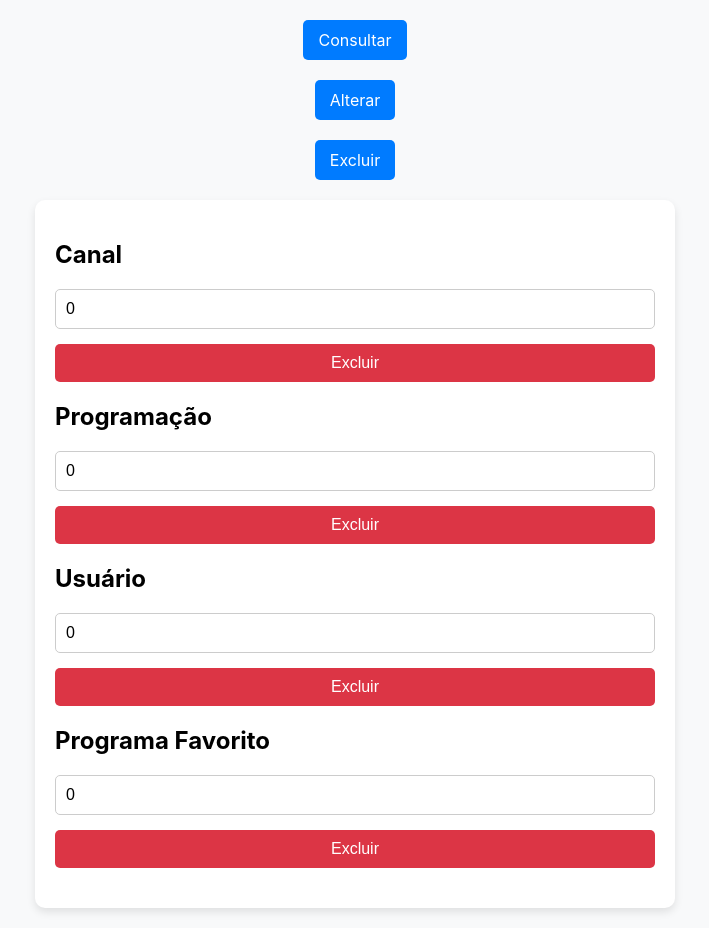
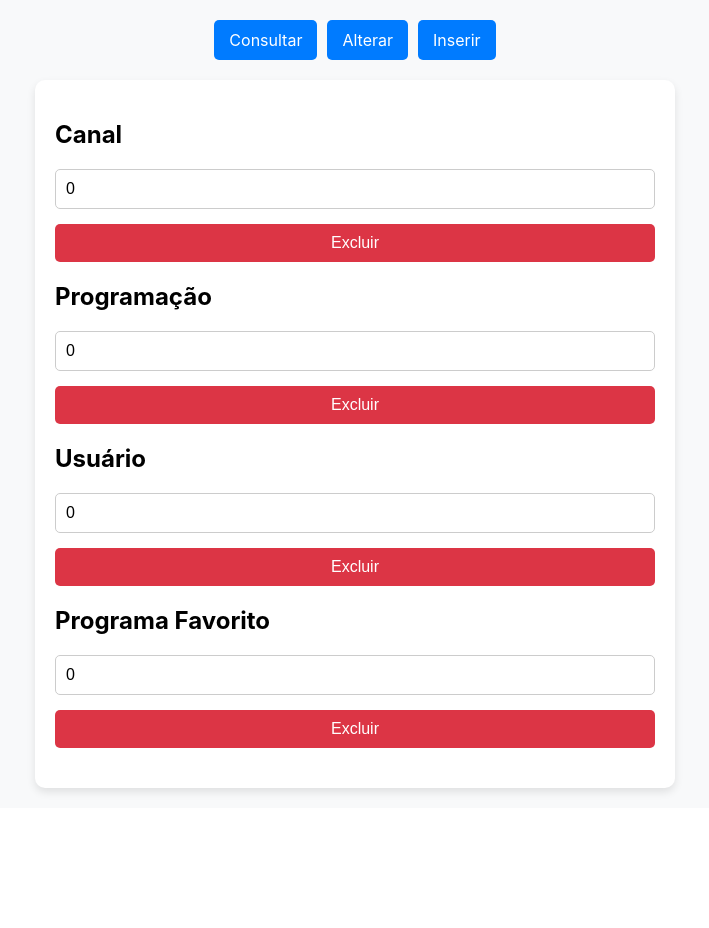
Before and after one commit to jucastro15/tarefareact, a React (Create React App) app: page /excluir in a window 1280 px wide. Shown: the whole page, without its empty margins (285-994 px from the left). After the commit the page ends 808 px from the top, so only its background shows below. Built offline with nearby package versions, Linux system fonts and the light colour scheme.

Commit message:
botao deitado

```diff
--- a/src/pages/buscar/index.jsx
+++ b/src/pages/buscar/index.jsx
@@ -36,10 +36,12 @@ export default function Consultar() {
 
     return (
         <div className='pagina-buscar'>
+
+            <div className='botoes'>
             <Link to='/alterar'> Alterar </Link>
             <Link to='/excluir'> Excluir </Link>
             <Link to='/'> Inserir </Link>
-
+           </div>
             <div className='buscar'>
                 <h1> CONSULTAR CANAL </h1>
                 <button onClick={buscar}>Buscar</button>
--- a/src/pages/buscar/index.scss
+++ b/src/pages/buscar/index.scss
@@ -4,6 +4,12 @@
     align-items: center;
     padding: 20px;
     background-color: #f4f4f9;
+
+    .botoes {
+      display: flex;
+      align-items: center;
+      gap: 10px;
+    }
 
 
 
--- a/src/pages/canal/index.jsx
+++ b/src/pages/canal/index.jsx
@@ -70,9 +70,12 @@ export default function Canal() {
 
     return (
         <div className="pagina-canal">
+            <div className='botoes'>
             <Link to='/buscar'> Consultar </Link>
             <Link to='/alterar'> Alterar </Link>
             <Link to='/excluir'> Excluir </Link>
+            </div>
+
 
             <div className='canal'>
                 <h1>Canal</h1>
--- a/src/pages/canal/index.scss
+++ b/src/pages/canal/index.scss
@@ -4,6 +4,12 @@
     align-items: center;
     padding: 20px;
     background-color: #f0f4f7;
+
+    .botoes {
+      display: flex;
+      align-items: center;
+      gap: 10px;
+    }
 
     a {
       margin: 5px 10px;
--- a/src/pages/deletar/index.jsx
+++ b/src/pages/deletar/index.jsx
@@ -62,9 +62,12 @@ async function excluir4() {
 
 return (
     <div className="pagina-delete">
+        <div className='botoes'>
         <Link to='/buscar'> Consultar </Link>
         <Link to='/alterar'> Alterar </Link>
-        <Link to='/excluir'> Excluir </Link>
+        <Link to='/'> Inserir </Link>
+        </div>
+
 
         <div className='canal'>
            <h2> Canal</h2>
--- a/src/pages/deletar/index.scss
+++ b/src/pages/deletar/index.scss
@@ -4,6 +4,13 @@
     align-items: center;
     padding: 20px;
     background-color: #f8f9fa;
+
+    .botoes {
+      display: flex;
+      align-items: center;
+      gap: 10px;
+    }
+
 
     a {
       margin-bottom: 20px;
```
